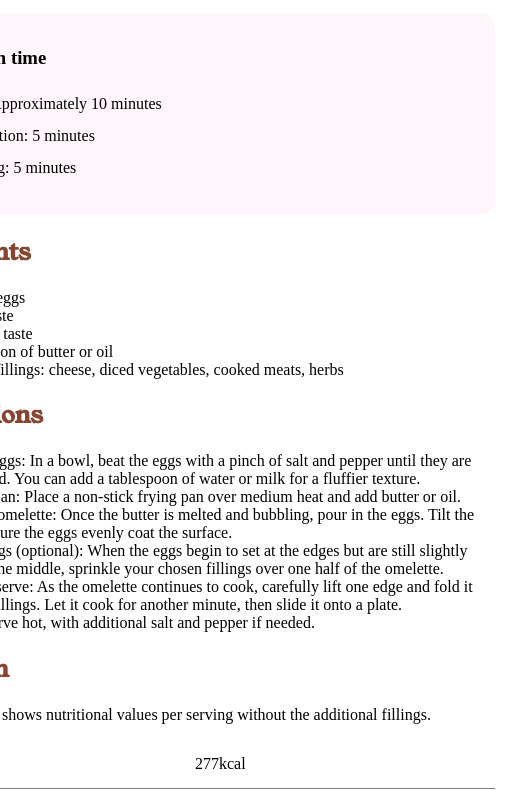
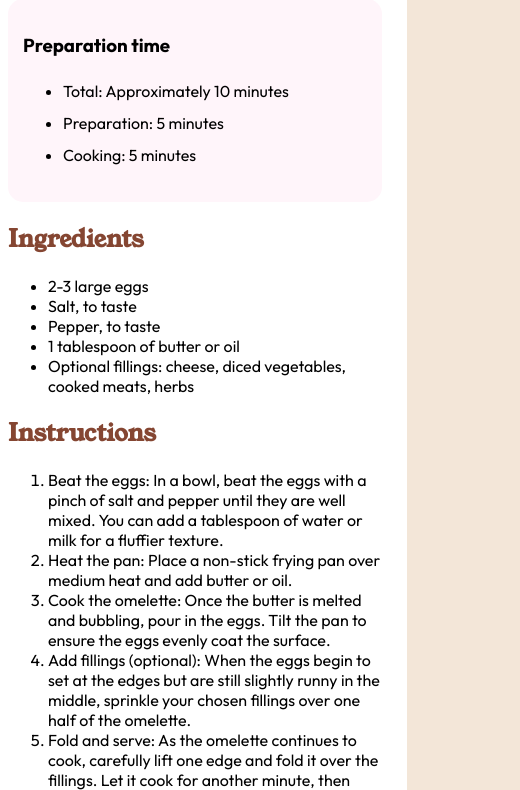
Before and after one commit to Dr-Salah/recipe-page-main, a plain HTML site: page index.html in a window 390 px wide. Shown: the part 438-1228 px from the top of the page, 520 px wide, since content can reach past the window. Drawn offline with Linux system fonts and the light colour scheme.

Commit message:
style final and responsive

```diff
--- a/index.css
+++ b/index.css
@@ -1,6 +1,11 @@
 @font-face {
     font-family: "young-serif";
     src: url(./assets/fonts/young-serif/YoungSerif-Regular.ttf);
+}
+
+@font-face {
+    font-family: "outfit";
+    src: url(./assets/fonts/outfit/Outfit-VariableFont_wght.ttf);
 }
 /*
 * {
@@ -8,15 +13,18 @@
 } */
 
 main {
-    width: 600px;
     background-color: white;
     border-radius: 15px;
     padding: 25px;
+    font-family: "outfit";
+    width: 600px;
+    max-width: 100%;
 }
 
 img {
     width: 600px;
     border-radius: 15px;
+    max-width: 100%;
 }
 
 body {
@@ -52,9 +60,21 @@ body {
 
 .nutrition-item p {
     margin: 15px 0px;
+    color: hsl(14, 45%, 36%);
+    font-weight: 700;
 }
 
 h1, h2 {
     font-family: "young-serif";
     color: hsl(14, 45%, 36%);
 }
+
+@media only screen and (max-width: 400px){
+    main {
+        width: 100%;
+    }
+
+    img {
+        width: 100%;
+    }
+}
```
